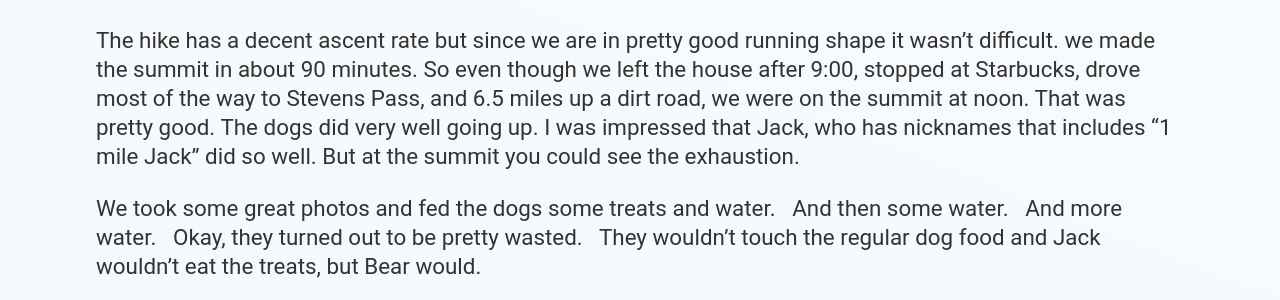
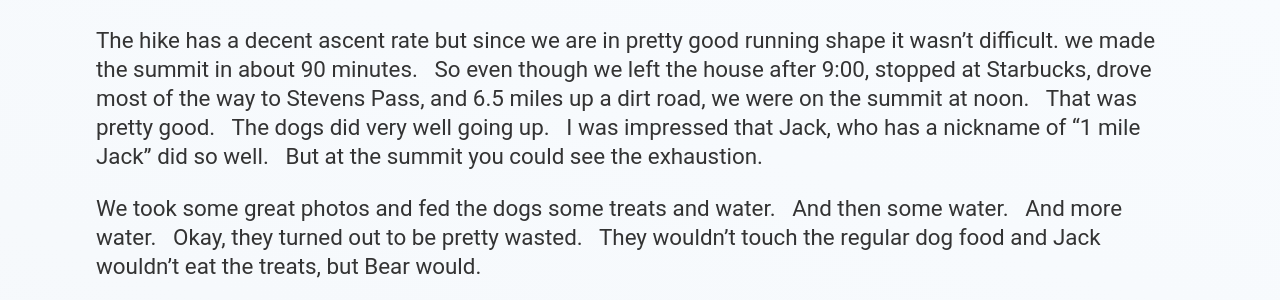
Before and after one commit to mo4dawg/mo4dawg.github.io, a Jekyll site: the page built from _posts/2016-07-06-dog-weekend.md, in a window 1280 px wide and 900 px high, scrolled down 827 px, cut to the strip 233-533 px from the top of the window. Built offline with Jekyll 4.4.1, drawn with Linux system fonts in a browser that asks for light colours; comment, search, counter and statistics services are not loaded.

Commit message:
Update 2016-07-06-dog-weekend.md

```diff
--- a/_posts/2016-07-06-dog-weekend.md
+++ b/_posts/2016-07-06-dog-weekend.md
@@ -6,23 +6,23 @@ tags:
 - living
 published: true
 ---
-I haven't posted for a while.  &nbsp; Basically nothing compelling has happened except for a few job hunt setbacks.  &nbsp; However I was introduced to Beckler Peak over the holiday.  &nbsp; This is a great hike off of Hwy 2.  &nbsp; You take Forest Service Road 6066 left 1.9 miles past the Skykomish Ranger Station.  &nbsp; The trail head is 6.5 miles up a gravel road that is pocked with deep potholes but you can steer around them.  The hike itself is just under 4 miles each way starting at an elevation above 2700 feet and climbs to about 5100 feet.
+I haven't posted for a while.  &nbsp; Basically nothing compelling has happened except for a few job hunt setbacks.  &nbsp; However I was introduced to Beckler Peak over the holiday.  &nbsp; This is a great hike off of Hwy 2.  &nbsp; You take Forest Service Road 6066 left 1.9 miles past the Skykomish Ranger Station.  &nbsp; The trail head is 6.5 miles up a gravel road that is pocked with deep potholes but you can steer around them.   &nbsp; The hike itself is just under 4 miles each way starting at an elevation above 2700 feet and climbs to about 5100 feet.
 
 We decided to do this Saturday, July 2.  &nbsp; Considering that's smack in the middle of the Independence Day holiday weekend I was pleasantly surprised to find the traffic good and the parking area only mostly full.  &nbsp; The weather was low sixties with broken clouds, perfect for a day hike.  &nbsp;  We had the two big dogs, Jack and Bear, with us and they carried their own food and water.  &nbsp; In fact, they carried the human food too. :-)
 
 ![Jack and Bear](https://cloud.githubusercontent.com/assets/19477681/17874956/bbefbf34-6883-11e6-88e0-d37a1c49f9e6.jpg){:height="504x" width="688px"}*Bear and Jack on the hike*
 
-The hike has a decent ascent rate but since we are in pretty good running shape it wasn't difficult.  we made the summit in about 90 minutes.  So even though we left the house after 9:00, stopped at Starbucks, drove most of the way to Stevens Pass, and 6.5 miles up a dirt road, we were on the summit at noon.  That was pretty good.  The dogs did very well going up.  I was impressed that Jack, who has nicknames that includes "1 mile Jack" did so well.  But at the summit you could see the exhaustion.
+The hike has a decent ascent rate but since we are in pretty good running shape it wasn't difficult.  we made the summit in about 90 minutes.   &nbsp; So even though we left the house after 9:00, stopped at Starbucks, drove most of the way to Stevens Pass, and 6.5 miles up a dirt road, we were on the summit at noon.   &nbsp; That was pretty good.   &nbsp; The dogs did very well going up.   &nbsp; I was impressed that Jack, who has a nickname of "1 mile Jack" did so well.   &nbsp; But at the summit you could see the exhaustion.
 
 We took some great photos and fed the dogs some treats and water.  &nbsp; And then some water.  &nbsp; And more water.  &nbsp; Okay, they turned out to be pretty wasted.  &nbsp; They wouldn't touch the regular dog food and Jack wouldn't eat the treats, but Bear would.
 
 ![Mt index from Beckler Peak](https://cloud.githubusercontent.com/assets/19477681/16632783/ad94b4ae-437a-11e6-89e4-d53b5f89ccd5.JPG){:height="504x" width="688px"} *Mt Index from Beckler Peak*
 
-Coming down we were really flying around 14-15 minutes a mile.  &nbsp; But them with about a mile to go Jack sat down.  &nbsp; I mean he just sat down!  &nbsp; With some coaxing and water we got him down to a stream where both dogs took in some cold water.   &nbsp;Hopefully no giardia. &nbsp; Then there was another stream and Jack was about to just plain sit in it.  &nbsp; After a couple more sit-downs where we let Jack rest we made it to where a stream has washed out the trail indicating we had less than half a mile to go.  But immediately after climbing out of the washout Jack sat down.  This time was different.  &nbsp; I tried pulling him but he literally fell on his side so that I dragged him a couple feet.  Hmm, this dog weighs over a hundred pounds.  &nbsp; I tried lifting him with his backpack handle and helping him walk, but no he just crumpled down.  &nbsp; What to do?  &nbsp; I was contemplating lifting him up and putting him on my shoulders.  &nbsp; About that time a group we had recently passed came by with their little dog named Scout.  I think that did not sit well with the dogs.  &nbsp; Eventually Karen came up with idea to give them some cheese and that did the trick.  Jack had just enough energy to pick himself up and continue.
+Coming down we were really flying around 14-15 minutes a mile.  &nbsp; But them with about a mile to go Jack sat down.  &nbsp; I mean he just sat down!  &nbsp; With some coaxing and water we got him down to a stream where both dogs took in some cold water.   &nbsp;Hopefully no giardia. &nbsp; Then there was another stream and Jack was about to just plain sit in it.  &nbsp; After a couple more sit-downs where we let Jack rest we made it to where a stream has washed out the trail indicating we had less than half a mile to go.   &nbsp; But immediately after climbing out of the washout Jack sat down.   &nbsp; This time was different.  &nbsp; I tried pulling him but he literally fell on his side so that I dragged him a couple feet.  Hmm, this dog weighs over a hundred pounds.  &nbsp; I tried lifting him with his backpack handle and helping him walk, but no he just crumpled down.  &nbsp; What to do?  &nbsp; I was contemplating lifting him up and putting him on my shoulders.  &nbsp; About that time a group we had recently passed came by with their little dog named Scout.   &nbsp; I think that did not sit well with the dogs.  &nbsp; Eventually Karen came up with idea to give them some cheese and that did the trick.   &nbsp; Jack had just enough energy to pick himself up and continue.
 
-When we reached the car both dogs fell onto the carpet in a heap.  &nbsp; We kept giving them water and had the air on.  &nbsp; Traffic was good for the drive back.  Since it was only Saturday the usual bad traffic through Gold Bar and Sultan was not to be found.  &nbsp;  When we got home I expected the dogs to be ravenous but they weren't.  &nbsp; In fact Jack didn't care to eat.  Karen had some doggie meds from a previous post trail experience so she wrapped them in cheese and they decided that was worthy of the effort to eat.  &nbsp; But these meds are really just herbal solutions, no good non steroidal analgesics because dogs can't have them.  &nbsp; So they were both sore, looking like they were 15 rather than 5.
+When we reached the car both dogs fell onto the carpet in a heap.  &nbsp; We kept giving them water and had the air on.  &nbsp; Traffic was good for the drive back.   &nbsp; Since it was only Saturday the usual bad traffic through Gold Bar and Sultan was not to be found.  &nbsp;  When we got home I expected the dogs to be ravenous but they weren't.  &nbsp; In fact Jack didn't care to eat.   &nbsp; Karen had some doggie meds from a previous post trail experience so she wrapped them in cheese and they decided that was worthy of the effort to eat.  &nbsp; But these meds are really just herbal solutions, no good non steroidal analgesics because dogs can't have them.  &nbsp; So they were both sore, looking like they were 15 rather than 5.
 
-Sunday morning I noticed Bear incessantly licking his pad of his foot.  When I looked to inspect I touched a real sore spot and realized that pad was worn all the way through.  &nbsp; Poor guy.  &nbsp; He crawled away from me and basically didn't want me to do that again.  In the afternoon I gave Jack a deep massage all over his elbows, shoulders, and his lower leg ligaments.  He moaned with delight.  But now even today he is coming every couple hours to get me to rub him down some more.  &nbsp; Hey, hold on here.  &nbsp; I think he is taking advantage of my good will.
+Sunday morning I noticed Bear incessantly licking his pad of his foot.  When I looked to inspect I touched a real sore spot and realized that pad was worn all the way through.  &nbsp; Poor guy.  &nbsp; He crawled away from me and basically didn't want me to do that again.  In the afternoon I gave Jack a deep massage all over his elbows, shoulders, and his lower leg ligaments.   &nbsp; He moaned with delight.   &nbsp; But now even today he is coming every couple hours to get me to rub him down some more.  &nbsp; Hey, hold on here.  &nbsp; I think he is taking advantage of my good will.
 
 Saturday and Sunday night they did not sleep in their regular bed, but on the floor of the master bedroom under the ceiling fan.  &nbsp; But then Monday night came and so did the fireworks.  &nbsp; I found them huddled in Karen's walk-in closet in the dark in the early afternoon.  &nbsp; They sat with us in the family room with the TV on and that seem to calm them.  &nbsp; But we have some idiot neighbors with serious big bang crackers.  &nbsp; Boomers!   &nbsp;So again Monday night the dogs were back in the bedroom.  &nbsp; Sometime early morning I escorted them back to their beds and thankfully they slept there last night.
 
```
